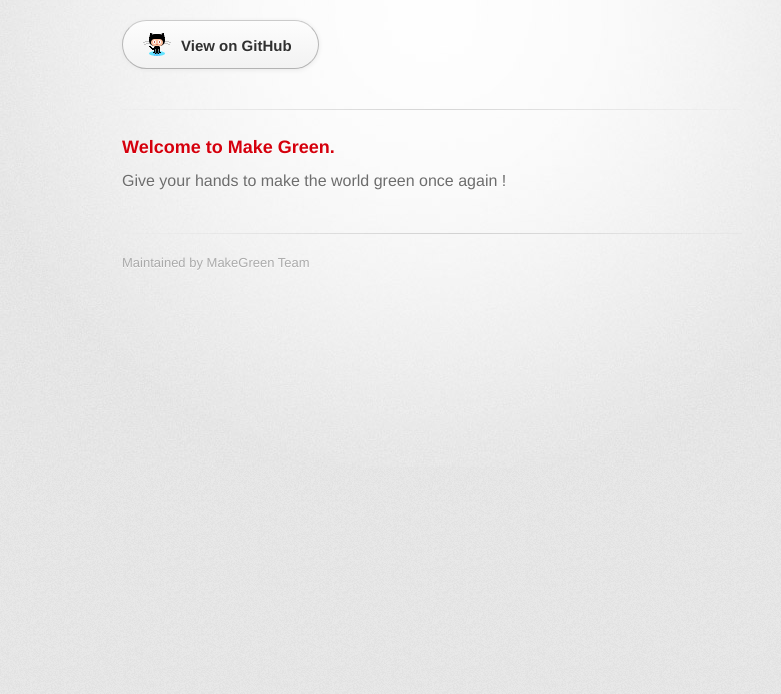
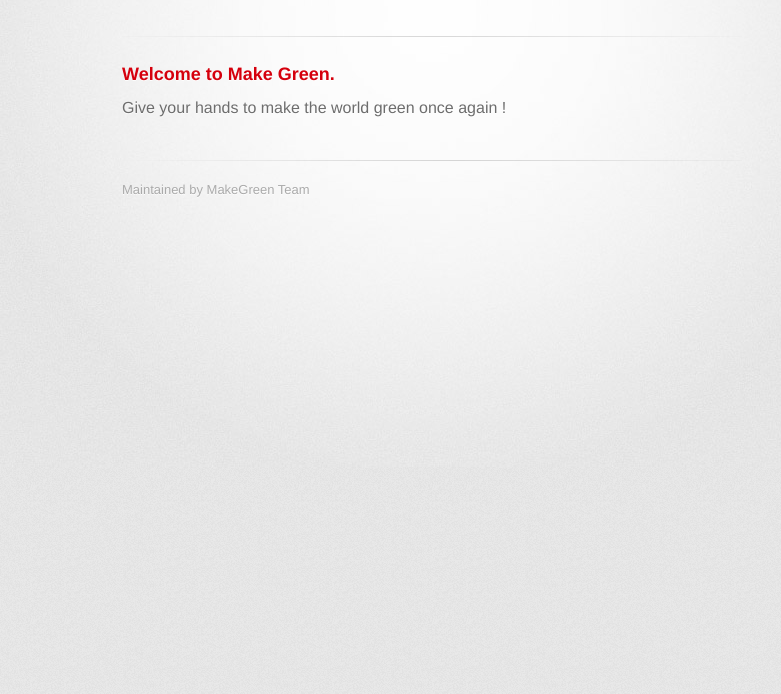
Before and after one commit to JacobSamro/makegreen.github.io, a plain HTML site: page index.html in a window 1280 px wide. Shown: the part 106-800 px from the top of the page, without its empty margins (208-989 px from the left). Drawn offline with Linux system fonts and the light colour scheme; a web font is replaced by a local one.

Commit message:
Update index.html

```diff
--- a/index.html
+++ b/index.html
@@ -21,11 +21,6 @@
           <h1>Make Green</h1>
           <h2></h2>
         </header>
-
-        <section id="downloads" class="clearfix">
-          <a href="https://github.com/MakeGreen" id="view-on-github" class="button"><span>View on GitHub</span></a>
-        </section>
-
         <hr>
 
         <section id="main_content">
```
